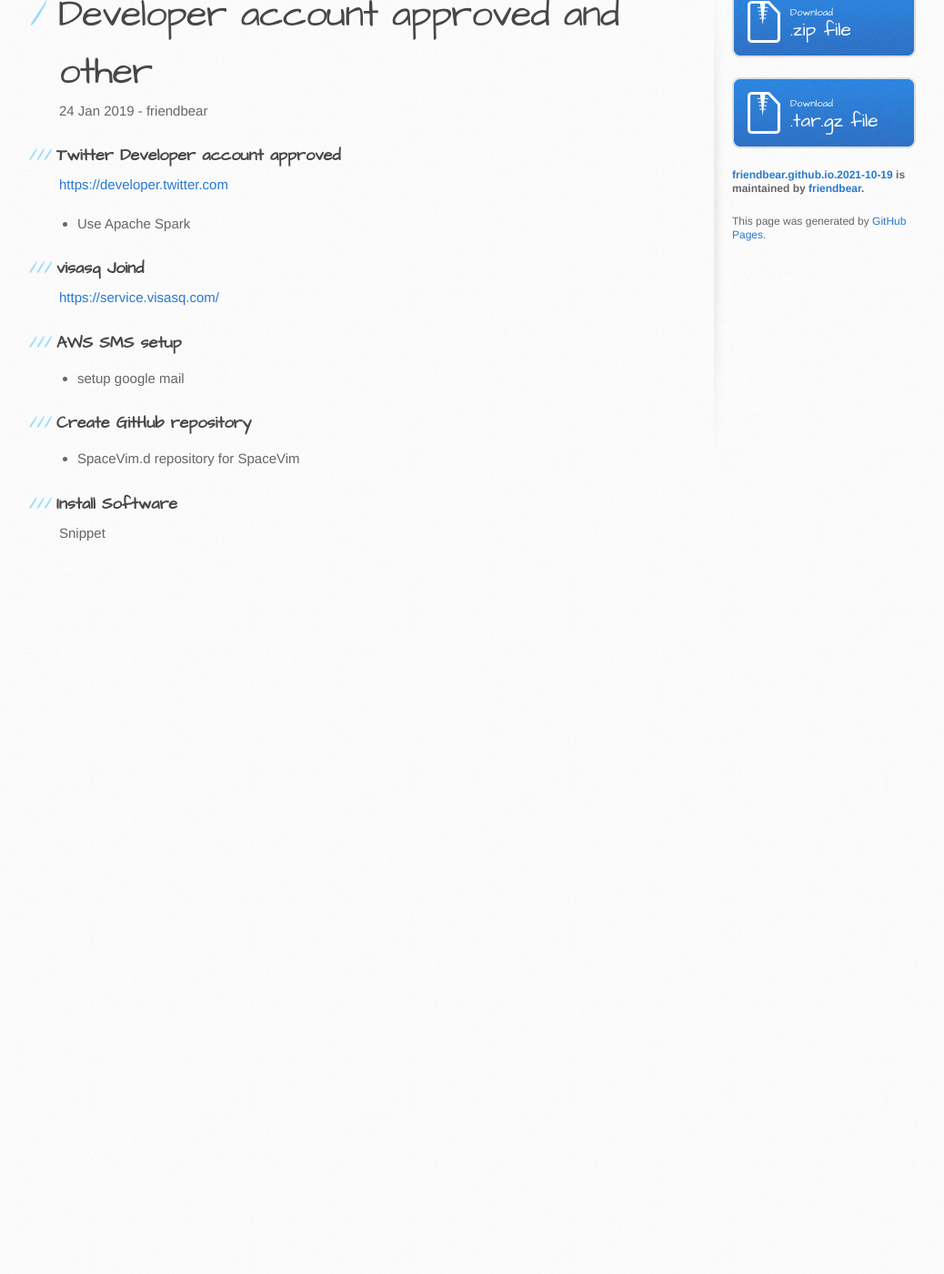
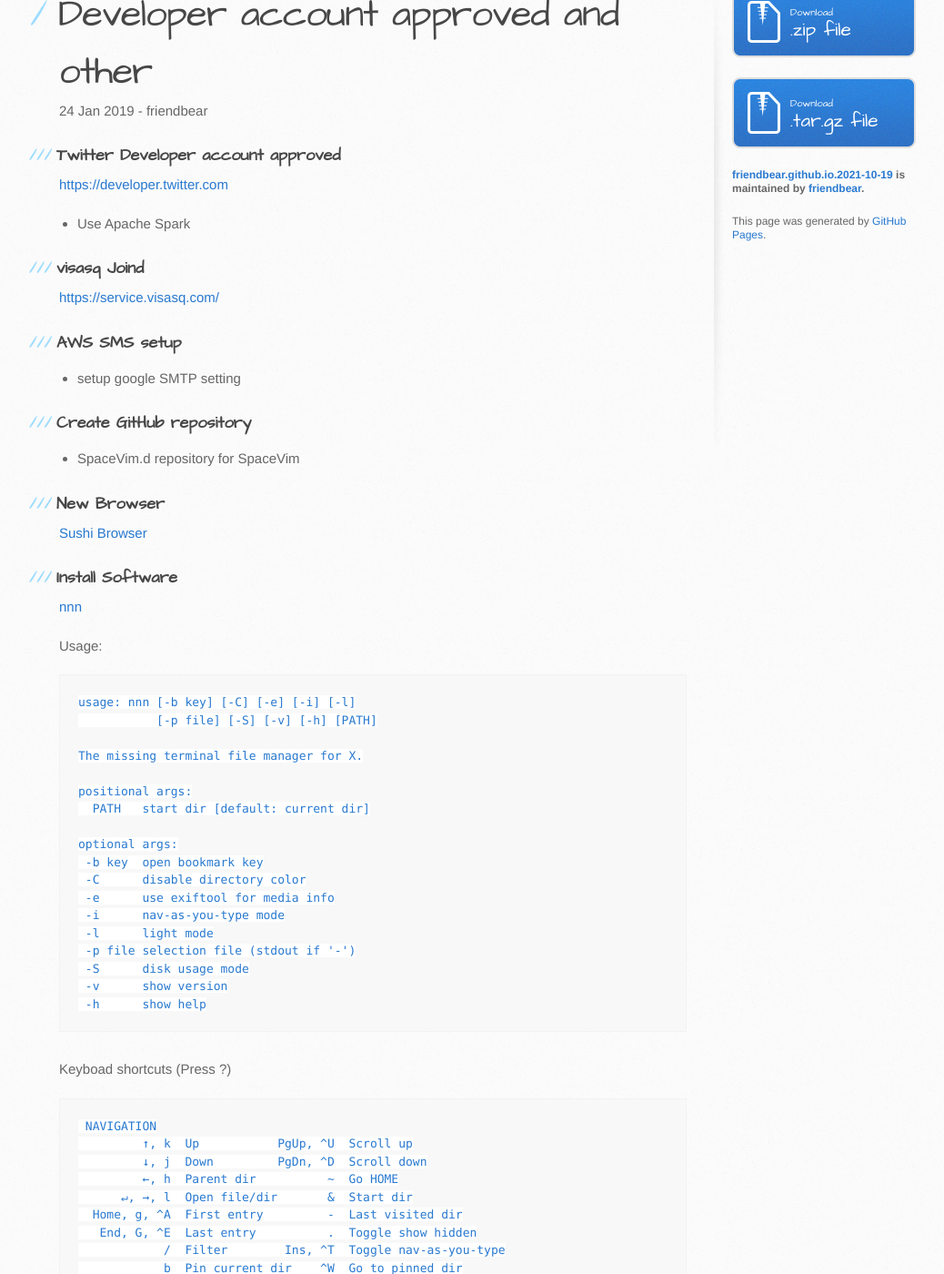
Before and after one commit to friendbear/friendbear.github.io.2021-10-19, a Jekyll site: the page built from _posts/2019-01-24-friendbear.md, in a window 1280 px wide and 1400 px high, scrolled down 270 px. Shown: the whole window at 91% size, without its empty margins (105-1143 px from the left). Built offline with Jekyll 4.4.1, drawn with Linux system fonts in a browser that asks for light colours; comment, search, counter and statistics services are not loaded; before the commit the page ends 900 px from its top, so only the background shows below that; some of the changed text lies outside the part shown.

Commit message:
Susi Browser and nnn

````diff
--- a/_posts/2019-01-24-friendbear.md
+++ b/_posts/2019-01-24-friendbear.md
@@ -12,13 +12,73 @@ title: Developer account approved and other
 <https://service.visasq.com/>
 
 ### AWS SMS setup
-- setup google mail
+- setup google SMTP setting
 
 ### Create GitHub repository
 - SpaceVim.d repository for SpaceVim
 
+### New Browser
+[Sushi Browser](https://sushib.me/)
+
 ### Install Software
+[nnn](https://github.com/jarun/nnn)
 
+Usage:
+```
+usage: nnn [-b key] [-C] [-e] [-i] [-l]
+           [-p file] [-S] [-v] [-h] [PATH]
+
+The missing terminal file manager for X.
+
+positional args:
+  PATH   start dir [default: current dir]
+
+optional args:
+ -b key  open bookmark key
+ -C      disable directory color
+ -e      use exiftool for media info
+ -i      nav-as-you-type mode
+ -l      light mode
+ -p file selection file (stdout if '-')
+ -S      disk usage mode
+ -v      show version
+ -h      show help
+```
+
+Keyboad shortcuts (Press ?)
+```
+ NAVIGATION
+         ↑, k  Up           PgUp, ^U  Scroll up
+         ↓, j  Down         PgDn, ^D  Scroll down
+         ←, h  Parent dir          ~  Go HOME
+      ↵, →, l  Open file/dir       &  Start dir
+  Home, g, ^A  First entry         -  Last visited dir
+   End, G, ^E  Last entry          .  Toggle show hidden
+            /  Filter        Ins, ^T  Toggle nav-as-you-type
+            b  Pin current dir    ^W  Go to pinned dir
+      Tab, ^I  Next context        d  Toggle detail view
+        `, ^/  Leader key   N, LeadN  Go to/create context N
+          Esc  Exit prompt        ^L  Redraw/clear prompt
+           ^G  Quit and cd         q  Quit context
+        Q, ^Q  Quit                ?  Help, config
+ FILES
+           ^O  Open with...        n  Create new/link
+            D  File details       ^R  Rename entry
+        ⎵, ^K  Copy entry path     r  Open dir in vidir
+        Y, ^Y  Toggle selection    y  List selection
+            P  Copy selection      X  Delete selection
+            V  Move selection     ^X  Delete entry
+            f  Archive entry       F  List archive
+           ^F  Extract archive  m, M  Brief/full media info
+            e  Edit in EDITOR      p  Open in PAGER
+ ORDER TOGGLES
+           ^J  Disk usage          S  Apparent du
+            t  Modification time   s  Size
+ MISC
+        !, ^]  Spawn SHELL in dir  C  Execute entry
+        R, ^V  Run custom script   L  Lock terminal
+           ^S  Run a command   N, ^N  Take note
+```
 <details>
 <summary>Snippet</summary>
 <pre>
````
